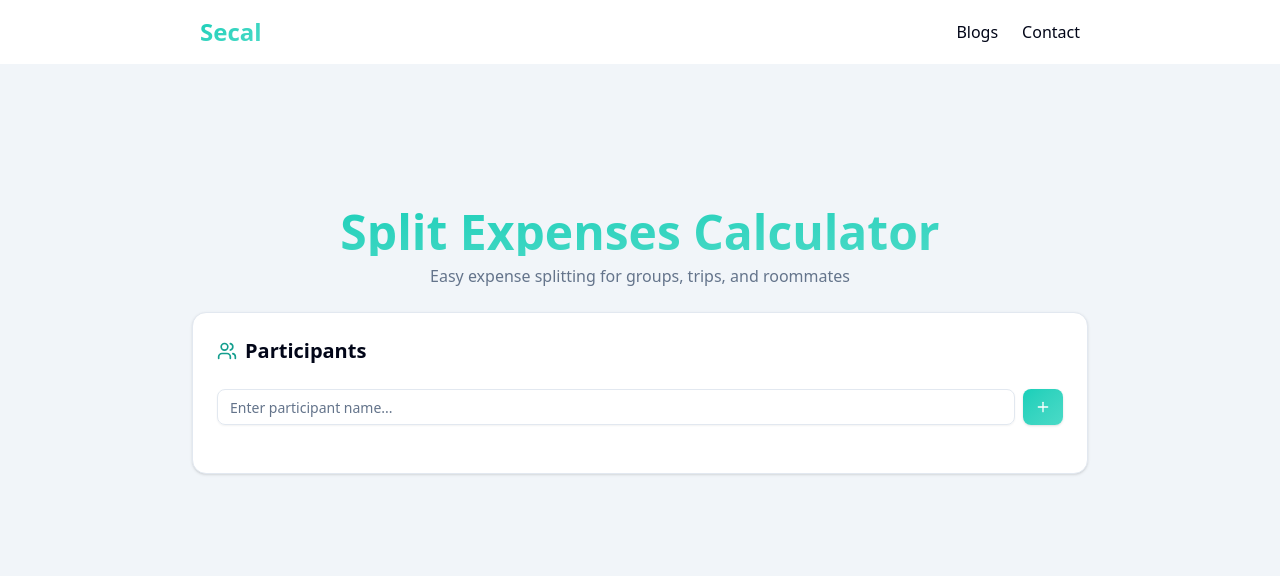
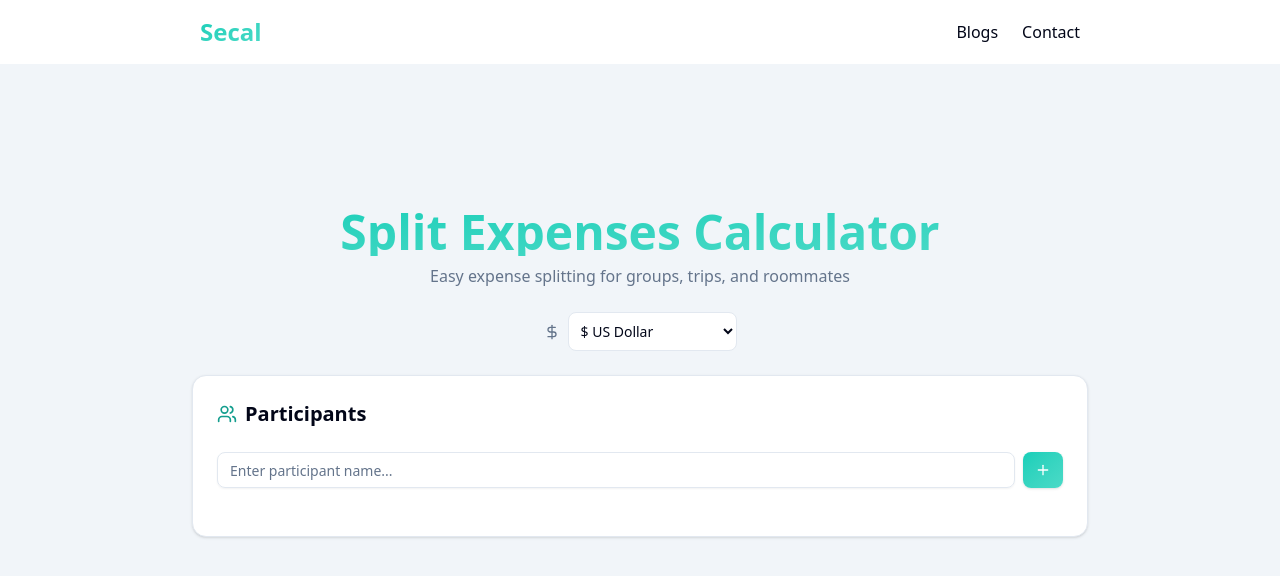
Before and after one commit to krishkad/split-expense-calculator, a Next.js app: page / in a window 1280 px wide. Shown: the top 576 px of the page. Built offline with nearby package versions, Linux system fonts and the light colour scheme.

Commit message:
ui upgrade

```diff
--- a/src/components/SplitCalculator.tsx
+++ b/src/components/SplitCalculator.tsx
@@ -1,17 +1,18 @@
 "use client";
-import React, { useState, useCallback, useMemo } from "react";
 import { Button } from "@/components/ui/button";
+import { Card } from "@/components/ui/card";
 import { Input } from "@/components/ui/input";
-import { Card } from "@/components/ui/card";
 import {
+  DollarSign,
+  FileText,
   Plus,
-  Trash2,
-  Users,
   Receipt,
-  Download,
   RotateCcw,
   Share2,
+  Trash2,
+  Users
 } from "lucide-react";
+import { useCallback, useMemo, useState } from "react";
 
 interface Participant {
   id: string;
@@ -24,6 +25,14 @@ interface Expense {
   amount: number;
   paidBy: string;
   participants: string[];
+  currency: string;
+}
+
+interface DetailedExpenseBreakdown {
+  participantId: string;
+  participantName: string;
+  amountOwed: number;
+  shareOf: string[];
 }
 
 interface Settlement {
@@ -32,15 +41,29 @@ interface Settlement {
   amount: number;
 }
 
+const CURRENCIES = [
+  { code: "USD", symbol: "$", name: "US Dollar" },
+  { code: "EUR", symbol: "€", name: "Euro" },
+  { code: "GBP", symbol: "£", name: "British Pound" },
+  { code: "JPY", symbol: "¥", name: "Japanese Yen" },
+  { code: "CAD", symbol: "C$", name: "Canadian Dollar" },
+  { code: "AUD", symbol: "A$", name: "Australian Dollar" },
+  { code: "CHF", symbol: "CHF", name: "Swiss Franc" },
+  { code: "CNY", symbol: "¥", name: "Chinese Yuan" },
+  { code: "INR", symbol: "₹", name: "Indian Rupee" },
+];
+
 const SplitCalculator = () => {
   const [participants, setParticipants] = useState<Participant[]>([]);
   const [expenses, setExpenses] = useState<Expense[]>([]);
   const [newParticipantName, setNewParticipantName] = useState("");
+  const [selectedCurrency, setSelectedCurrency] = useState(CURRENCIES[0]);
   const [newExpense, setNewExpense] = useState({
     description: "",
     amount: "",
     paidBy: "",
     participants: [] as string[],
+    currency: CURRENCIES[0].code,
   });
 
   const addParticipant = useCallback(() => {
@@ -96,6 +119,7 @@ const SplitCalculator = () => {
       amount: parseFloat(newExpense.amount),
       paidBy: newExpense.paidBy,
       participants: participantIds,
+      currency: newExpense.currency,
     };
 
     setExpenses((prev) => [...prev, expense]);
@@ -104,6 +128,7 @@ const SplitCalculator = () => {
       amount: "",
       paidBy: "",
       participants: [],
+      currency: CURRENCIES[0].code,
     });
     // toast({
     //   title: "Expense added!",
@@ -220,6 +245,7 @@ const SplitCalculator = () => {
       amount: "",
       paidBy: "",
       participants: [],
+      currency: CURRENCIES[0].code,
     });
     // toast({
     //   title: "Calculator reset",
@@ -284,6 +310,37 @@ const SplitCalculator = () => {
     }
   }, [generateSummary]);
 
+  const expenseBreakdown = useMemo(() => {
+    const breakdown: Record<string, DetailedExpenseBreakdown> = {};
+
+    participants.forEach((participant) => {
+      breakdown[participant.id] = {
+        participantId: participant.id,
+        participantName: participant.name,
+        amountOwed: 0,
+        shareOf: [],
+      };
+    });
+
+    expenses.forEach((expense) => {
+      const splitAmount = expense.amount / expense.participants.length;
+      const currency =
+        CURRENCIES.find((c) => c.code === expense.currency)?.symbol ||
+        expense.currency;
+
+      expense.participants.forEach((participantId) => {
+        if (breakdown[participantId]) {
+          breakdown[participantId].amountOwed += splitAmount;
+          breakdown[participantId].shareOf.push(
+            `${expense.description}: ${currency}${splitAmount.toFixed(2)}`
+          );
+        }
+      });
+    });
+
+    return Object.values(breakdown);
+  }, [participants, expenses]);
+
   return (
     <div className="min-h-[calc(100vh-64px)] bg-secondary p-4 pb-20">
       <div className="max-w-4xl mx-auto space-y-6 mt-20 sm:mt-32">
@@ -295,6 +352,28 @@ const SplitCalculator = () => {
           <p className="text-muted-foreground">
             Easy expense splitting for groups, trips, and roommates
           </p>
+        </div>
+        <div className="flex items-center justify-center gap-2">
+          <DollarSign className="h-4 w-4 text-muted-foreground" />
+          <select
+            className="p-2 border border-input rounded-md bg-background text-sm"
+            value={selectedCurrency.code}
+            onChange={(e) => {
+              const currency = CURRENCIES.find(
+                (c) => c.code === e.target.value
+              );
+              if (currency) {
+                setSelectedCurrency(currency);
+                setNewExpense((prev) => ({ ...prev, currency: currency.code }));
+              }
+            }}
+          >
+            {CURRENCIES.map((currency) => (
+              <option key={currency.code} value={currency.code}>
+                {currency.symbol} {currency.name}
+              </option>
+            ))}
+          </select>
         </div>
 
         {/* Participants Section */}
@@ -356,15 +435,37 @@ const SplitCalculator = () => {
                   }))
                 }
               />
+              <div className="flex gap-2">
+                <select
+                  className="w-20 p-3 border border-input rounded-md bg-background"
+                  value={newExpense.currency}
+                  onChange={(e) =>
+                    setNewExpense((prev) => ({
+                      ...prev,
+                      currency: e.target.value,
+                    }))
+                  }
+                >
+                  {CURRENCIES.map((currency) => (
+                    <option key={currency.code} value={currency.code}>
+                      {currency.symbol}
+                    </option>
+                  ))}
+                </select>
                 <Input
                   type="number"
-                placeholder="Amount ($)"
+                  placeholder="Amount"
                   step="0.01"
                   value={newExpense.amount}
                   onChange={(e) =>
-                  setNewExpense((prev) => ({ ...prev, amount: e.target.value }))
+                    setNewExpense((prev) => ({
+                      ...prev,
+                      amount: e.target.value,
+                    }))
                   }
+                  className="flex-1"
                 />
+              </div>
             </div>
 
             <div className="space-y-4">
@@ -388,15 +489,20 @@ const SplitCalculator = () => {
               </Button>
             </div>
           </Card>
-        ) }
+        )}
 
         {/* Expenses List */}
         {expenses.length > 0 && (
           <Card className="p-6">
-            <h2 className="text-xl font-semibold">Expenses</h2>
+            <h2 className="text-xl font-semibold ">Expenses</h2>
             <div className="space-y-3">
               {expenses.map((expense) => {
                 const payer = participants.find((p) => p.id === expense.paidBy);
+                const currency =
+                  CURRENCIES.find((c) => c.code === expense.currency)?.symbol ||
+                  expense.currency;
+                const splitAmount =
+                  expense.amount / expense.participants.length;
                 return (
                   <div
                     key={expense.id}
@@ -405,14 +511,19 @@ const SplitCalculator = () => {
                     <div className="flex-1">
                       <div className="font-medium">{expense.description}</div>
                       <div className="text-sm text-muted-foreground">
-                        ${expense.amount.toFixed(2)} paid by {payer?.name}
+                        {currency}
+                        {expense.amount.toFixed(2)} paid by {payer?.name}
+                      </div>
+                      <div className="text-xs text-muted-foreground">
+                        Split {expense.participants.length} ways: {currency}
+                        {splitAmount.toFixed(2)} each
                       </div>
                     </div>
                     <Button
                       variant="ghost"
                       size="sm"
                       onClick={() => removeExpense(expense.id)}
-                      className="hover:bg-destructive hover:text-white"
+                      className="hover:bg-destructive hover:text-destructive-foreground"
                     >
                       <Trash2 className="h-4 w-4" />
                     </Button>
@@ -433,10 +544,10 @@ const SplitCalculator = () => {
                   key={check.participant.id}
                   className={`p-3 rounded-lg border-2 ${
                     check.status === "balanced"
-                      ? "border-expense-balanced bg-success/10"
+                      ? "border-expense-balanced bg-success/10 border-success"
                       : check.status === "overpaid"
-                      ? "border-expense-overpaid bg-destructive/10"
-                      : "border-expense-underpaid bg-warning/10"
+                      ? "border-expense-overpaid bg-destructive/10 border-destructive"
+                      : "border-expense-underpaid bg-warning/10 border-warning"
                   }`}
                 >
                   <div className="flex items-center justify-between">
@@ -493,28 +604,143 @@ const SplitCalculator = () => {
           </Card>
         )}
 
+        {/* Enhanced Detailed Expense Breakdown */}
+        {expenseBreakdown.some((b) => b.shareOf.length > 0) && (
+          <Card className="p-6 bg-gradient-to-br from-secondary/30 to-accent/10">
+            <div className="flex items-center gap-2 mb-4">
+              <div className="w-8 h-8 rounded-full bg-accent/20 flex items-center justify-center">
+                <span className="text-sm font-bold">📊</span>
+              </div>
+              <h2 className="text-xl font-semibold">Calculation Breakdown</h2>
+            </div>
+            <p className="text-sm text-muted-foreground mb-4">
+              Double-check our math! Here's exactly what each person owes and
+              for which expenses:
+            </p>
+            <div className="grid gap-4 md:grid-cols-2">
+              {expenseBreakdown
+                .filter((breakdown) => breakdown.shareOf.length > 0)
+                .map((breakdown) => (
+                  <div
+                    key={breakdown.participantId}
+                    className="p-4 bg-white/60 dark:bg-gray-900/60 rounded-lg border border-border/50 hover:border-primary/30 transition-colors"
+                  >
+                    <div className="flex items-center gap-3 mb-3">
+                      <div className="w-8 h-8 rounded-full bg-gradient-accent flex items-center justify-center text-white font-medium text-sm">
+                        {breakdown.participantName.charAt(0).toUpperCase()}
+                      </div>
+                      <div className="font-medium text-lg">
+                        {breakdown.participantName}
+                      </div>
+                    </div>
+                    <div className="space-y-2">
+                      {breakdown.shareOf.map((share, index) => (
+                        <div
+                          key={index}
+                          className="text-sm p-2 bg-secondary/30 rounded border-l-2 border-accent/50"
+                        >
+                          <span className="text-muted-foreground">•</span>{" "}
+                          {share}
+                        </div>
+                      ))}
+                    </div>
+                    <div className="mt-3 pt-3 border-t border-border/50">
+                      <div className="flex justify-between items-center">
+                        <span className="font-medium text-sm">
+                          Total Share:
+                        </span>
+                        <span className="text-lg font-bold text-primary">
+                          {selectedCurrency.symbol}
+                          {breakdown.amountOwed.toFixed(2)}
+                        </span>
+                      </div>
+                    </div>
+                  </div>
+                ))}
+            </div>
+            <div className="mt-4 p-3 bg-blue-50 dark:bg-blue-950/30 rounded-lg border border-blue-200 dark:border-blue-800">
+              <div className="text-sm text-blue-700 dark:text-blue-300 flex items-center gap-2">
+                <span>🧮</span>
+                <span>
+                  All calculations are automatically verified for accuracy
+                </span>
+              </div>
+            </div>
+          </Card>
+        )}
+
         {/* Action Buttons */}
         {(participants.length > 0 || expenses.length > 0) && (
           <div className="sticky bottom-4 flex gap-2 justify-center">
+            <div className="flex gap-3 justify-center flex-wrap">
               <Button
                 onClick={shareResults}
                 variant="default"
-              className="flex-1 max-w-xs"
+                className="flex-1 min-w-32 max-w-40 hover:scale-105 transition-transform"
                 disabled={expenses.length === 0}
               >
                 <Share2 className="h-4 w-4 mr-2" />
-              Share Results
+                Share
+              </Button>
+              <Button
+                // onClick={generatePDF}
+                variant="accent"
+                className="flex-1 min-w-32 max-w-40 hover:scale-105 transition-transform shadow-md"
+                disabled={expenses.length === 0}
+              >
+                <FileText className="h-4 w-4 mr-2" />
+                Export PDF
               </Button>
               <Button
                 onClick={resetCalculator}
                 variant="outline"
-              className="flex-1 max-w-xs"
+                className="flex-1 min-w-32 max-w-40 hover:scale-105 transition-transform"
               >
                 <RotateCcw className="h-4 w-4 mr-2" />
-              Start Over
+                Reset
               </Button>
             </div>
+          </div>
         )}
+
+        {/* Enhanced Action Buttons */}
+        {/* {(participants.length > 0 || expenses.length > 0) && (
+          <div className="sticky bottom-4 bg-transparent/80 backdrop-blur-sm rounded-lg p-4 border border-border/50 shadow-lg">
+            <div className="flex gap-3 justify-center flex-wrap">
+              <Button
+                onClick={shareResults}
+                variant="default"
+                className="flex-1 min-w-32 max-w-40 hover:scale-105 transition-transform"
+                disabled={expenses.length === 0}
+              >
+                <Share2 className="h-4 w-4 mr-2" />
+                Share
+              </Button>
+              <Button
+                // onClick={generatePDF}
+                variant="accent"
+                className="flex-1 min-w-32 max-w-40 hover:scale-105 transition-transform shadow-md"
+                disabled={expenses.length === 0}
+              >
+                <FileText className="h-4 w-4 mr-2" />
+                Export PDF
+              </Button>
+              <Button
+                onClick={resetCalculator}
+                variant="outline"
+                className="flex-1 min-w-32 max-w-40 hover:scale-105 transition-transform"
+              >
+                <RotateCcw className="h-4 w-4 mr-2" />
+                Reset
+              </Button>
+            </div>
+            <div className="text-center mt-2">
+              <p className="text-xs text-muted-foreground">
+                Professional PDF includes watermark and detailed breakdown
+              </p>
+            </div>
+          </div>
+        )} */}
       </div>
     </div>
   );
```
Lines whose indentation alone changed are shown as unchanged.
